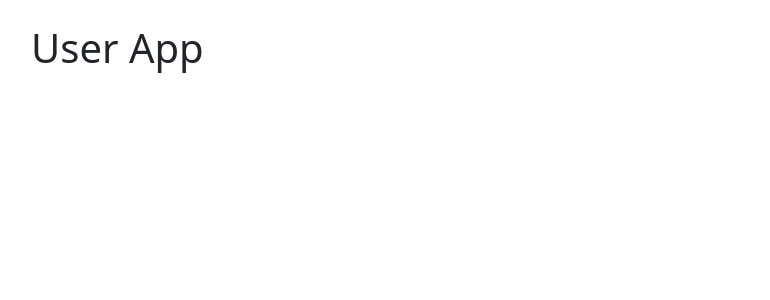
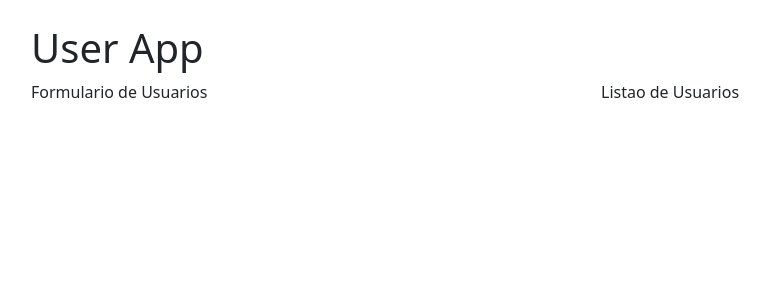
Before and after one commit to alejandro-coreno/CRUD_REACT, a React (Vite) app: page / in a window 1280 px wide. Shown: the top 300 px of the page, without its empty margins (51-821 px from the left). Built offline with nearby package versions, Linux system fonts and the light colour scheme.

Commit message:
Se agrega componentes

```diff
--- a/src/UsersApp.jsx
+++ b/src/UsersApp.jsx
@@ -1,10 +1,35 @@
+import { UserForm } from "./components/UserForm";
+import { UsersList } from "./components/UsersList";
 
 const UsersApp = () => {
+    // Arreglo de usuarios
+
+    const initialUsers = [
+        {
+            id: 1,
+            username: 'Alejandro',
+            password: '12345',
+            email: 'correo@correo.com'
+        }
+    ]
+
     return (
         <div className="container my-4">
             <h1>User App</h1>
+
+            {/* Una fila para los dos componentes */}
+            <div className="row">
+
+                <div className="col">
+                    <UserForm />
+                </div>
+
+                <div className="col">
+                    <UsersList/>
+                </div>
+            </div>
         </div>
-    )
+    );
 }
 
 export default UsersApp;
--- /dev/null
+++ b/src/components/UserForm.jsx
@@ -0,0 +1,7 @@
+export const UserForm = () => {
+    return (
+        <>
+            <p>Formulario de Usuarios</p>
+        </>
+    )
+}
--- /dev/null
+++ b/src/components/UsersList.jsx
@@ -0,0 +1,8 @@
+export const UsersList = () => {
+    return (
+        <>
+            <p>Listao de Usuarios</p>
+            <table></table>
+        </>
+    )
+}
```
